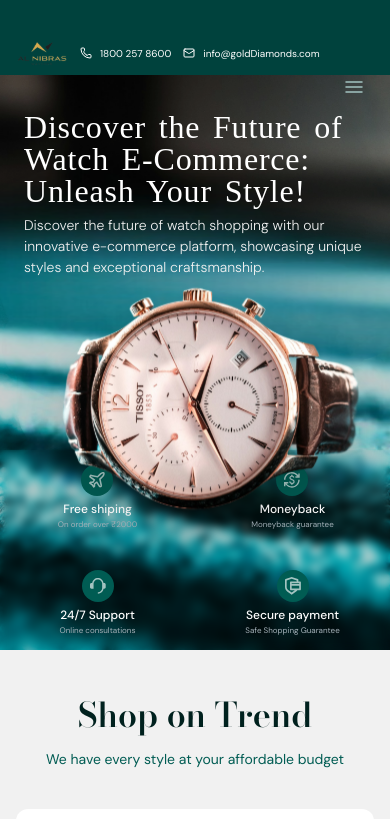
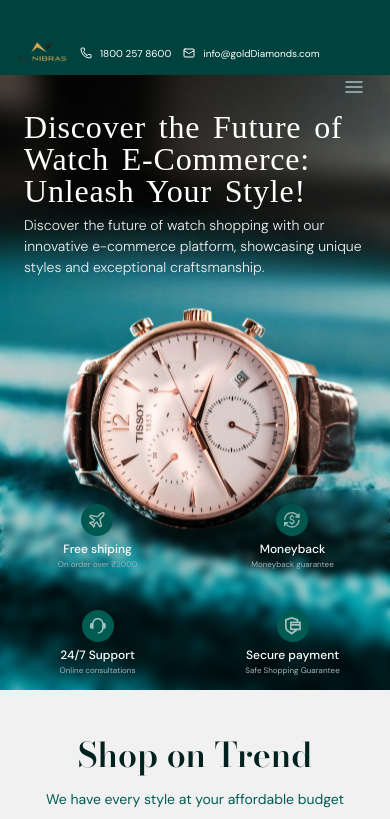
Before and after one commit to jagathkrishna123/WatchEcommerceApp, a React (Vite) app: page / in a window 390 px wide. Shown: the top 819 px of the page. Built offline with nearby package versions, Linux system fonts and the light colour scheme; a web font is replaced by a local one.

Commit message:
last commit

```diff
--- a/src/components/Hero.jsx
+++ b/src/components/Hero.jsx
@@ -46,7 +46,7 @@ const Hero = () => {
             Explor the next generation of watch shopping with our cutting-edge e-commerce platform, featuring extraordinary craftsmanship and one-of-a-kind styles.
           </motion.p>
 
-          <motion.p initial={{ y: -30, opacity: 0 }} whileInView={{ y: 0, opacity: 1 }} transition={{ duration: 0.8, delay: 0.5 }} className="md:hidden text-[14px] font-dmsans font-light max-w-md text-[#F1F1F1]">Discover the future of watch shopping with our innovative e-commerce platform, showcasing unique styles and exceptional craftsmanship.</motion.p>
+          <motion.p initial={{ y: -30, opacity: 0 }} whileInView={{ y: 0, opacity: 1 }} transition={{ duration: 0.8, delay: 0.5 }} className="md:hidden text-[14px] font-dmsans font-light max-w-md text-[#F1F1F1] mb-10">Discover the future of watch shopping with our innovative e-commerce platform, showcasing unique styles and exceptional craftsmanship.</motion.p>
         </div>
       </div>
 
@@ -55,7 +55,7 @@ const Hero = () => {
         initial={{ y: -30, opacity: 0 }}
         whileInView={{ y: 0, opacity: 1 }}
         transition={{ duration: 0.9, delay: 0.9, ease: "easeOut" }}
-        className="absolute left-1/2 top-1/2 -translate-x-1/2 -translate-y-[42%] sm:-translate-y-[34%] md:-translate-y-[38%] lg:-translate-y-[47%] z-20 w-[760px] sm:w-[790px] md:w-[900px] lg:w-[1100px] xl:w-[1300px]">
+        className="absolute left-1/2 top-1/2 -translate-x-1/2 -translate-y-[42%] min-[400px]:-translate-y-[36%] sm:-translate-y-[34%] md:-translate-y-[38%] lg:-translate-y-[47%] z-20 w-[760px] min-[400px]:w-[800px] sm:w-[790px] md:w-[900px] lg:w-[1100px] xl:w-[1300px]">
         <img src={Bannerimg} alt="watch" className="w-full h-auto drop-shadow-2xl" />
       </motion.div>
 
```
